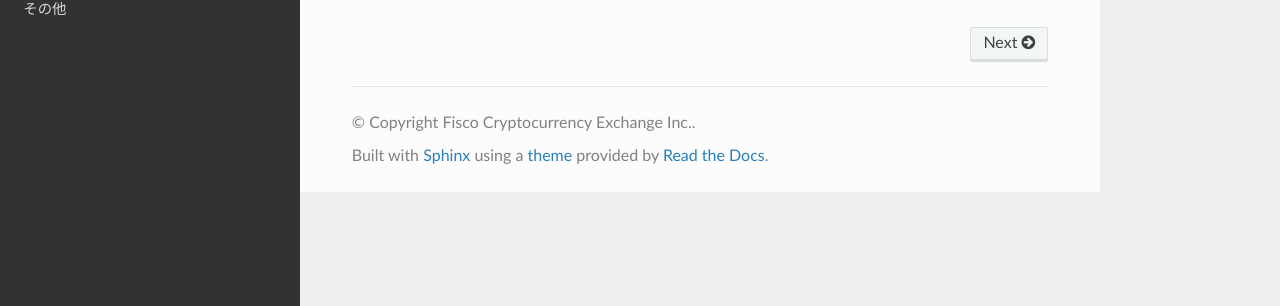
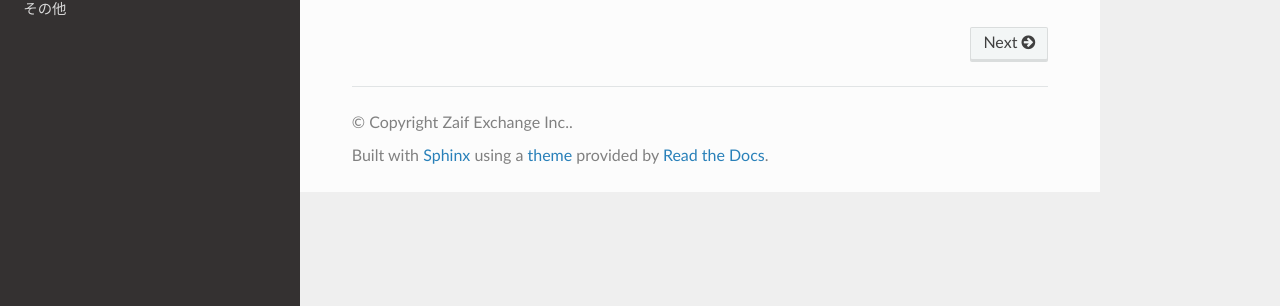
Before and after one commit to takai-yuki/api-document-z, a Sphinx documentation site: the page built from docs/index.md, in a window 1280 px wide. Shown: the part 373-679 px from the top of the page. Built offline with Sphinx 7.4.7 and the Read the Docs theme 2.0.0, drawn with Linux system fonts in a browser that asks for light colours.

Commit message:
copyright修正

```diff
--- a/docs/conf.py
+++ b/docs/conf.py
@@ -53,8 +53,8 @@ master_doc = 'index'
 
 # General information about the project.
 project = 'Zaif api document'
-copyright = 'Fisco Cryptocurrency Exchange Inc.'
-author = 'fcce'
+copyright = 'Zaif Exchange Inc.'
+author = 'Zaif'
 
 # The version info for the project you're documenting, acts as replacement for
 # |version| and |release|, also used in various other places throughout the
```
Also changed, not shown: 3 other files.
